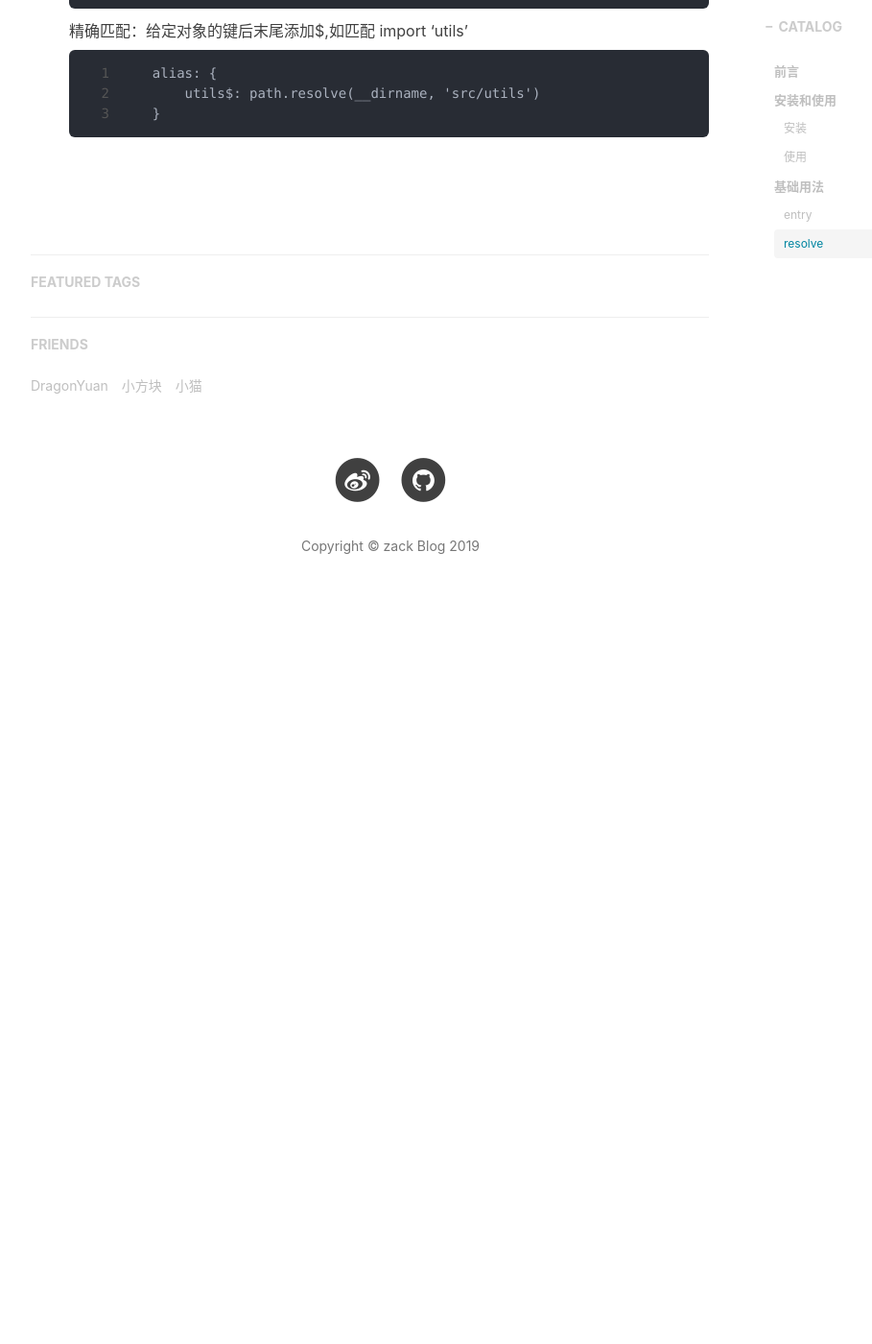
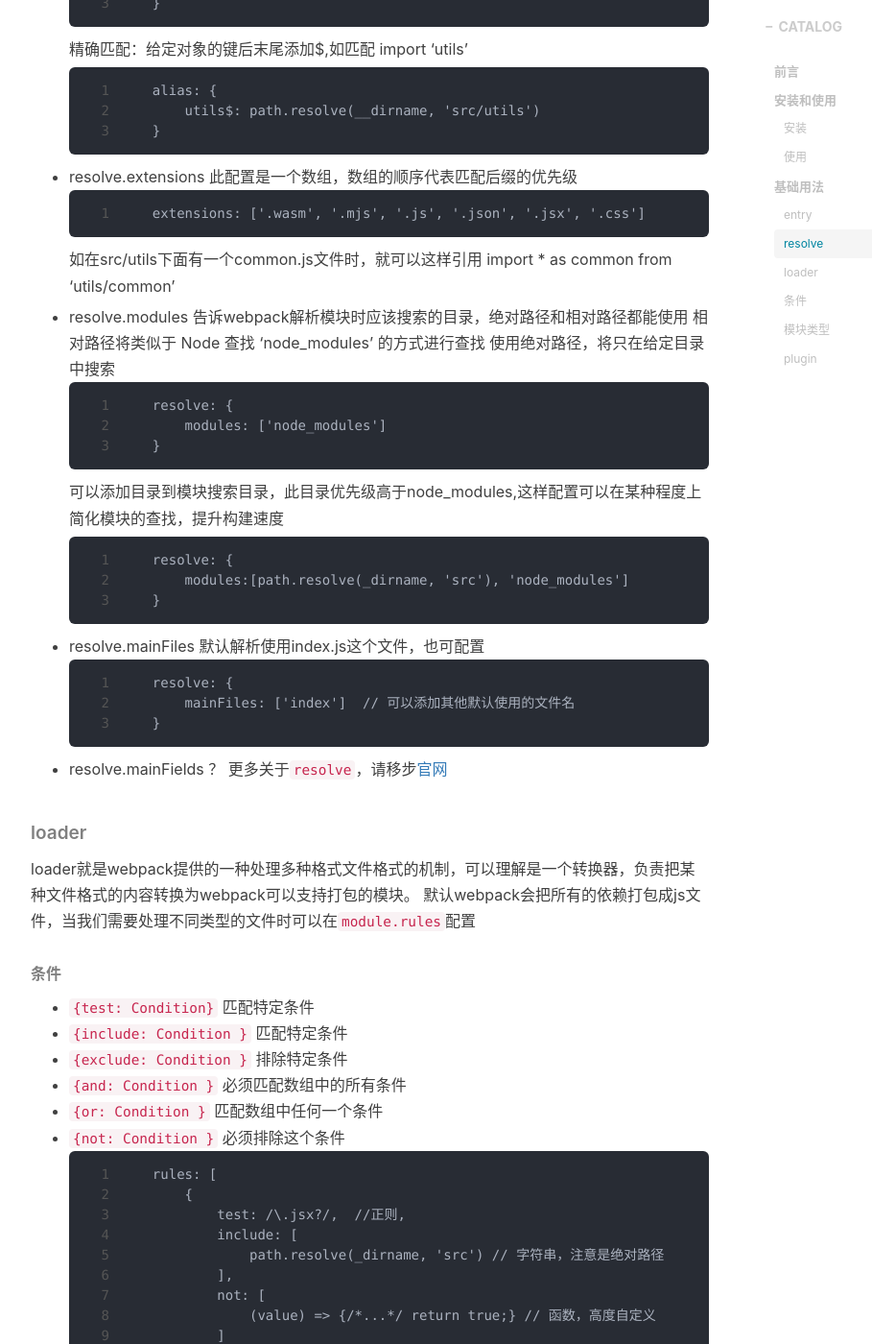
Before and after one commit to zengkaiz/zengkaiz.github.io, a Jekyll site: the page built from _posts/2018-07-22-webpack.markdown, in a window 1280 px wide and 1400 px high, scrolled down 2208 px. Shown: the whole window at 96% size, without its empty margins (233-1142 px from the left). Built offline with Jekyll 4.4.1, drawn with Linux system fonts in a browser that asks for light colours; nearby versions of some CDN libraries; comment, search, counter and statistics services are not loaded; before the commit the page ends 2854 px from its top, so only the background shows below that; some of the changed text lies outside the part shown.

Commit message:
update webpack loader

````diff
--- a/_posts/2018-07-22-webpack.markdown
+++ b/_posts/2018-07-22-webpack.markdown
@@ -21,9 +21,9 @@ webpack是一个Javascript应用程序的静态模块打包器，接下来我们
 
 ### 安装和使用
 
-###### 安装
+##### 安装
 ` npm install webpack webpack-cli -g  `
-###### 使用
+##### 使用
 1. 创建一个项目在`src`目录下新建`index.html`,`index.css`,`index.js`以及`assets`文件夹等一个基础的项目结构
 2. 在项目根目录下使用`npm init` 创建`package.json`文件
 3. `npm install webpack -D`   `npm install webpack-cli -D`  分别安装webpack和webpack-cli
@@ -42,7 +42,7 @@ webpack是一个Javascript应用程序的静态模块打包器，接下来我们
 
 ### 基础用法
 
-###### entry
+##### entry
 多个代码模块中会有一个起始的`.js`文件，这便是webpack构建的入口，常见项目中可能入口有一个也可能有多个。
 + 单个入口
 ```
@@ -63,7 +63,7 @@ webpack是一个Javascript应用程序的静态模块打包器，接下来我们
         }
     }
 ```
-###### resolve
+##### resolve
 + resolve.alias
 模糊匹配：如import 'utils/query.js' 等同于 'import [项目绝对路径]/src/utils/query.js'
 ```
@@ -77,3 +77,76 @@ webpack是一个Javascript应用程序的静态模块打包器，接下来我们
         utils$: path.resolve(__dirname, 'src/utils')
     }
 ```
++ resolve.extensions
+此配置是一个数组，数组的顺序代表匹配后缀的优先级
+```
+    extensions: ['.wasm', '.mjs', '.js', '.json', '.jsx', '.css']
+```
+如在src/utils下面有一个common.js文件时，就可以这样引用 import * as common from 'utils/common'
++ resolve.modules
+告诉webpack解析模块时应该搜索的目录，绝对路径和相对路径都能使用
+相对路径将类似于 Node 查找 'node_modules' 的方式进行查找
+使用绝对路径，将只在给定目录中搜索
+```
+    resolve: {
+        modules: ['node_modules']
+    }
+```
+可以添加目录到模块搜索目录，此目录优先级高于node_modules,这样配置可以在某种程度上简化模块的查找，提升构建速度
+```
+    resolve: {
+        modules:[path.resolve(_dirname, 'src'), 'node_modules']
+    }
+```
++ resolve.mainFiles
+默认解析使用index.js这个文件，也可配置
+```
+    resolve: {
+        mainFiles: ['index']  // 可以添加其他默认使用的文件名
+    }
+```
++ resolve.mainFields
+？
+更多关于`resolve`，请移步[官网](https://webpack.docschina.org/configuration/resolve/ "resolve")
+
+##### loader
+loader就是webpack提供的一种处理多种格式文件格式的机制，可以理解是一个转换器，负责把某种文件格式的内容转换为webpack可以支持打包的模块。
+默认webpack会把所有的依赖打包成js文件，当我们需要处理不同类型的文件时可以在`module.rules`配置
+###### 条件
++ `{test: Condition}` 匹配特定条件
++ `{include: Condition }` 匹配特定条件
++ `{exclude: Condition }` 排除特定条件
++ `{and: Condition }` 必须匹配数组中的所有条件
++ `{or: Condition }` 匹配数组中任何一个条件
++ `{not: Condition }` 必须排除这个条件
+```
+    rules: [
+        {
+            test: /\.jsx?/,  //正则,
+            include: [
+                path.resolve(_dirname, 'src') // 字符串，注意是绝对路径
+            ],
+            not: [
+                (value) => {/*...*/ return true;} // 函数，高度自定义
+            ]
+        }
+    ]
+```
+###### 模块类型
+不同的模块类型类似于配置了不同的`loader`，webpack会针对性的进行处理，目前有5种模块类型：
+1. `javascript/auto`
+2. `javascript/esm`
+3. `javascript/dynamic`
+4. `javascript/json`
+5. `webassembly/experimental`
+举例，如所有JS代码文件都设置为强制使用ESM类型：
+```
+    {
+        test: /\.js/,
+        include: [
+            path.resolve(_dirname, 'src),
+        ],
+        type: 'javascript/esm'
+    }
+```
+##### plugin
````
